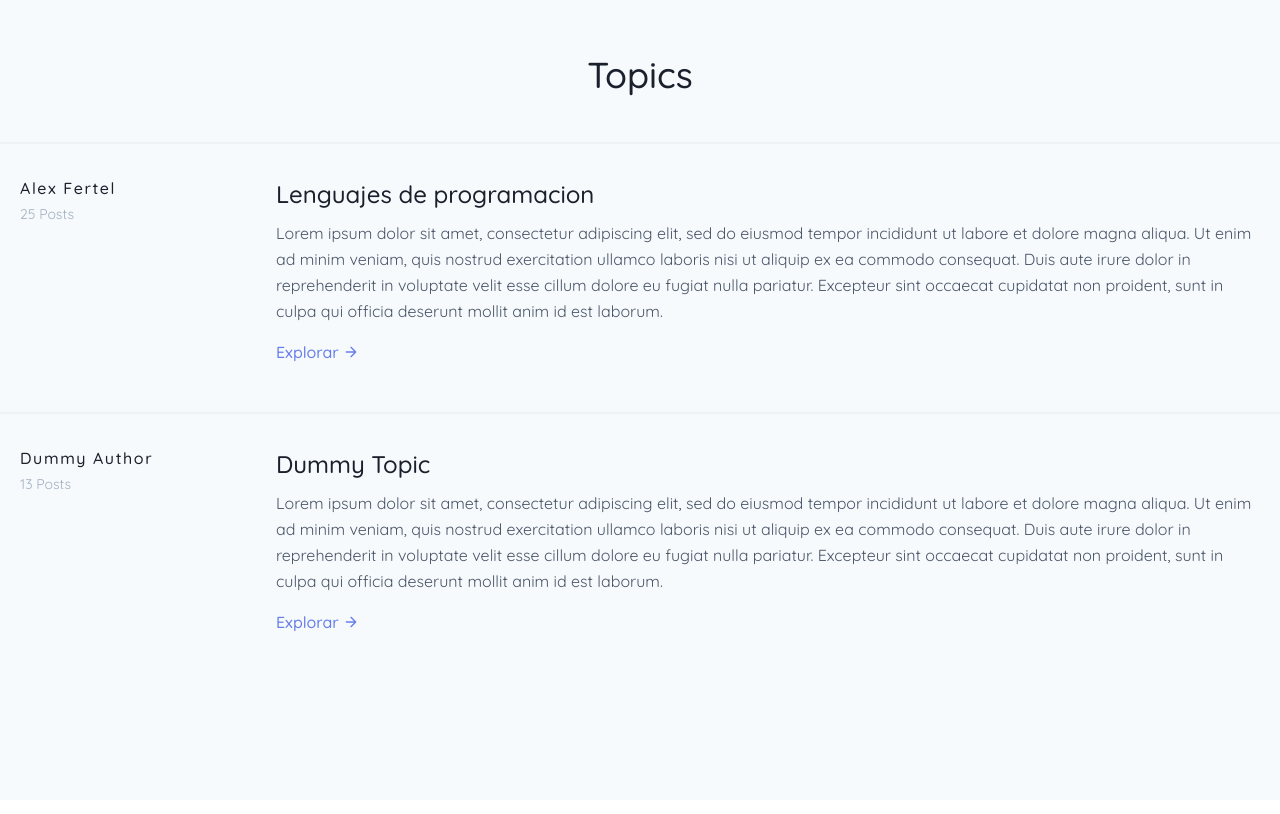
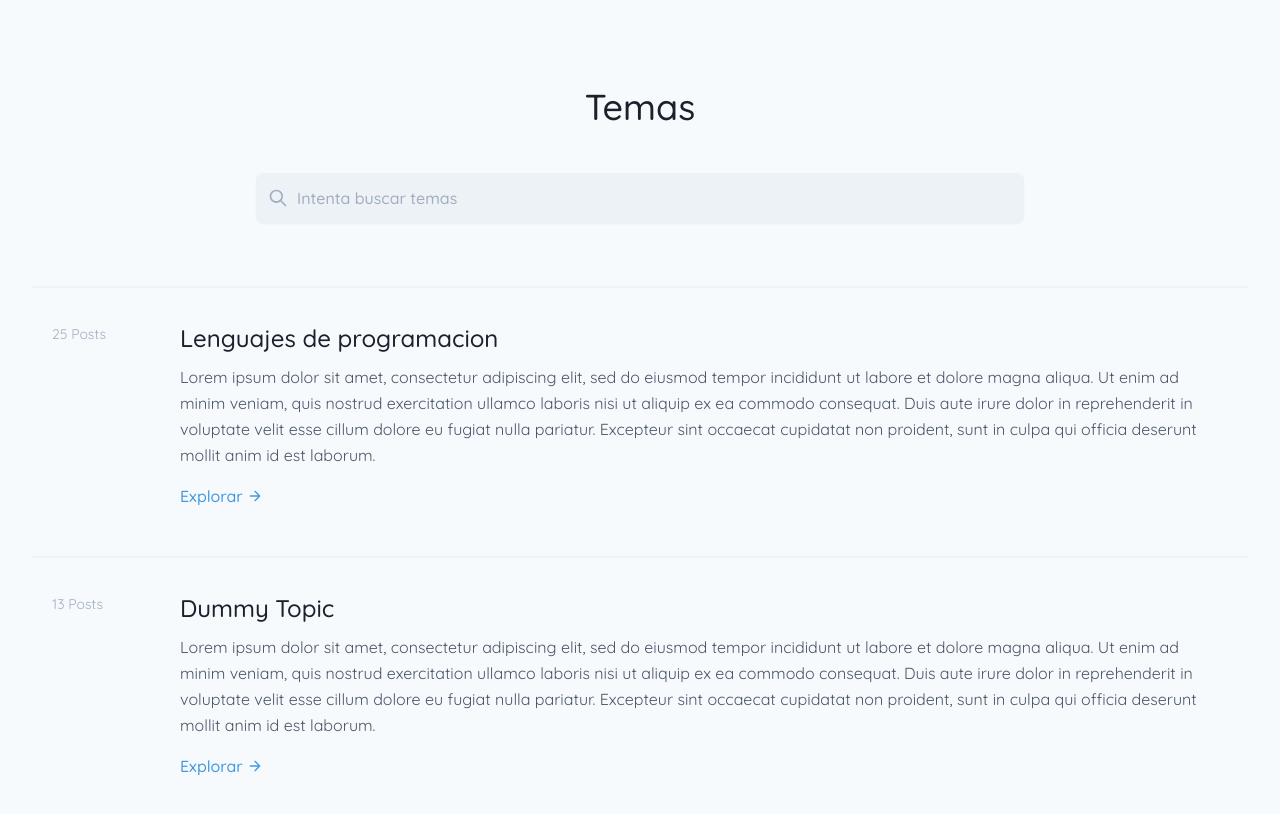
Before and after one commit to alexfertel/blog-gen, a Next.js app: page /topics in a window 1280 px wide. Shown: the top 814 px of the page. Built offline with nearby package versions, Linux system fonts and the light colour scheme; no server answers.

Commit message:
Apply suggestions from code review

```diff
--- a/pages/topics/index.js
+++ b/pages/topics/index.js
@@ -1,16 +1,38 @@
-import React from 'react';
+import React, { useState } from 'react';
 import Link from 'next/link';
-import { RightArrowIcon } from '../../icons/index';
+import { RightArrowIcon, SearchIcon, XIcon } from '../../icons/index';
 
-const Topics = ({ topics }) => (
-  <section className="w-full py-2 text-gray-700">
-    <h1 className="mt-10 text-3xl sm:text-4xl font-medium text-gray-900 text-center">Topics</h1>
-    <div className="mt-10">
-      {topics ? (
-        topics.map(({ name, description, author, postsCount, link }) => (
+const Topics = ({ topics }) => {
+  const [keywords, setKeywords] = useState('');
+
+  return (
+    <section className="container text-gray-700 px-8 py-10 min-h-screen mx-auto">
+      <h1 className="mt-10 text-3xl sm:text-4xl font-medium text-gray-900 text-center">Temas</h1>
+      <div className="flex justify-center mt-10">
+        <div className="relative flex items-center w-full h-12 max-w-3xl">
+          <div className="absolute inset-y-0 left-0 z-10 flex items-center ml-3">
+            <SearchIcon className="w-5 h-5 text-gray-500 stroke-2" />
+          </div>
+          <input
+            className="absolute w-full py-3 pl-10 pr-10 font-medium text-gray-800 placeholder-gray-500 transition-all duration-300 bg-gray-200 border border-transparent rounded-lg shadow-sm focus:bg-white focus:border-gray-400 hover:border-gray-400 focus:outline-none"
+            placeholder="Intenta buscar temas"
+            type="text"
+            value={keywords}
+            onChange={({ target: { value } }) => setKeywords(value)}
+          />
+          <div className="absolute inset-y-0 right-0 z-10 flex items-center mr-3">
+            {keywords && (
+              <button type="button" className="focus:outline-none" onClick={() => setKeywords('')}>
+                <XIcon className="w-5 h-5 text-gray-600 stroke-2" />
+              </button>
+            )}
+          </div>
+        </div>
+      </div>
+      <div className="mt-16">
+        {topics.map(({ name, description, postsCount, link }) => (
           <div key={link} className="py-8 px-5 mt-4 mx-auto flex border-t-2 border-gray-200 flex-wrap md:flex-no-wrap">
-            <div className="w-full md:w-64 flex-shrink-0 flex flex-col">
-              <span className="tracking-widest font-medium title-font text-gray-900 break-words">{author}</span>
+            <div className="w-full md:w-32 flex-shrink-0 flex flex-col">
               <span className="mt-1 text-gray-500 text-sm">{`${postsCount} Posts`}</span>
             </div>
             <div className="w-full mt-4 md:mt-0 md:flex-grow">
@@ -20,8 +42,8 @@ const Topics = ({ topics }) => (
               <p className="leading-relaxed">{description}</p>
               <Link href={link}>
                 <a
-                  className="mt-4 text-indigo-500 font-medium flex items-center
-                  hover:text-indigo-800 transition-colors duration-300"
+                  className="mt-4 text-blue-500 font-medium inline-flex items-center
+                  hover:text-blue-800 transition-colors duration-300"
                 >
                   Explorar
                   <RightArrowIcon className="w-4 h-4 ml-1" />
@@ -29,13 +51,11 @@ const Topics = ({ topics }) => (
               </Link>
             </div>
           </div>
-        ))
-      ) : (
-        <span />
-      )}
-    </div>
-  </section>
-);
+        ))}
+      </div>
+    </section>
+  );
+};
 
 export async function getStaticProps() {
   const topics = [
@@ -59,7 +79,7 @@ export async function getStaticProps() {
 
   return {
     props: {
-      topics,
+      topics: topics || [],
     },
   };
 }
```
